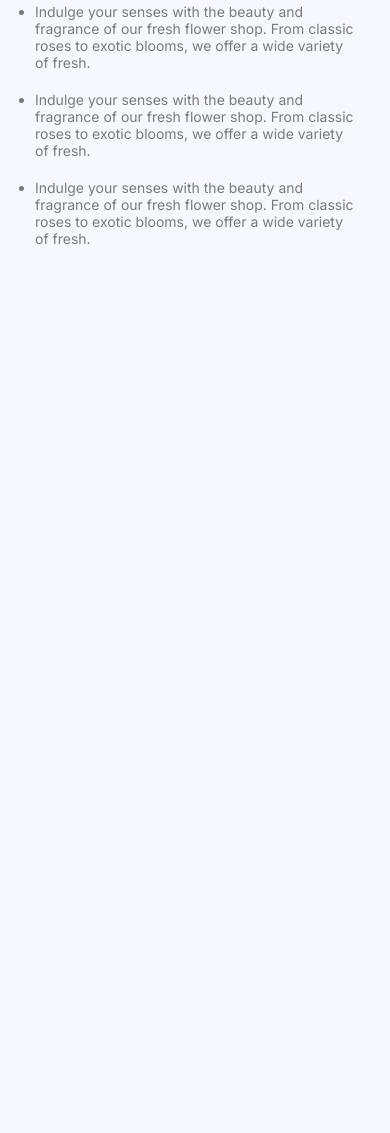
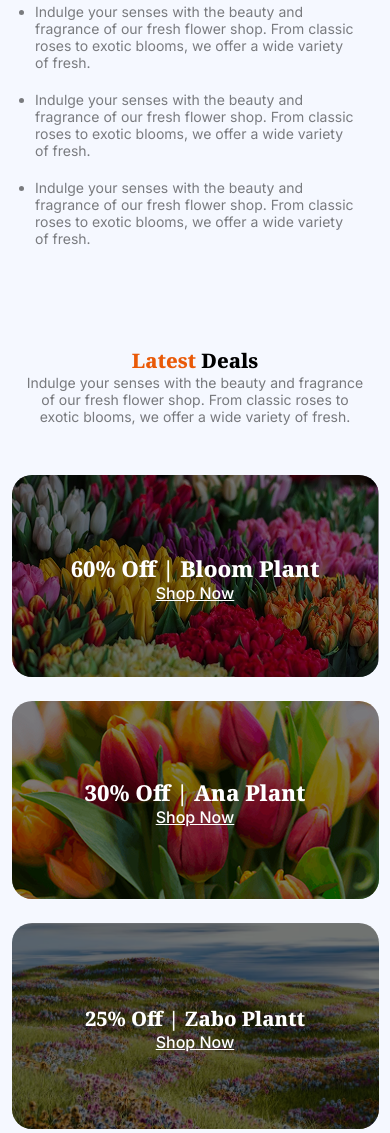
Before and after one commit to Md-Sakib-Rahman/Flower-shop-PH, a plain HTML site: page index.html in a window 390 px wide. Shown: the part 2746-3879 px from the top of the page. Before the commit the page ends 2993 px from the top, so only its background shows below. Drawn offline with Linux system fonts and the light colour scheme.

Commit message:
added latest deals section with responsiveness

```diff
--- a/index.html
+++ b/index.html
@@ -121,5 +121,44 @@
             </ul>
         </div>
      </section>
+
+     <!-- Latest deals section -->
+
+     <section class="latest-deal-section">
+
+        <div class="latest-deal-header">
+            <h2 class="noto-serif-bold"><span class="orange">Latest</span> Deals</h2>
+            <p class="inter-regular">Indulge your senses with the beauty and fragrance of our fresh flower shop. From <br class="break"> classic roses to exotic blooms, we offer a wide variety of fresh.</p>
+        </div>
+        <div class="latest-img-div">
+            <div>
+                <div><img src="./assets/deal-bloom.png" alt="">
+                    <div class="overlay"></div>
+                    <div class="img-details">
+                        <h2 class="noto-serif-bold">60% Off | Bloom Plant</h2>
+                        <a href="" class="inter-semiBold">Shop Now</a>
+                    </div>
+                </div>
+                <div><img src="./assets/deal-ana.png" alt="">
+                    <div class="overlay"></div>
+                    <div class="img-details">
+                        <h2 class="noto-serif-bold">30% Off | Ana  Plant</h2>
+                        <a href="" class="inter-semiBold">Shop Now</a>
+                    </div>
+                </div>
+            </div>
+            <div class="second-img-container">
+                <div><img src="./assets/deal-zabo.png" alt="">
+                    <div class="overlay2"></div>
+                    <div class="img-details">
+                        <h2 class="noto-serif-bold">25% Off | Zabo Plantt</h2>
+                        <a href="" class="inter-semiBold">Shop Now</a>
+                    </div>
+                </div>
+
+
+            </div>
+        </div>
+     </section>
 </body>
 </html>
--- a/style.css
+++ b/style.css
@@ -1,7 +1,8 @@
-*{
+* {
     margin: 0px;
     padding: 0px;
 }
+
 /* fonts css */
 
 
@@ -13,57 +14,66 @@
     font-variation-settings:
         "wdth" 100;
 }
+
 .inter-regular {
     font-family: "Inter", sans-serif;
     font-optical-sizing: auto;
     font-weight: normal;
     font-style: normal;
 }
+
 .inter-bold {
     font-family: "Inter", sans-serif;
     font-optical-sizing: auto;
     font-weight: 800;
     font-style: normal;
 }
+
 .inter-semiBold {
     font-family: "Inter", sans-serif;
     font-optical-sizing: auto;
     font-weight: 500;
     font-style: normal;
 }
+
 .inter-medium {
     font-family: "Inter", sans-serif;
     font-optical-sizing: auto;
-  font-weight:  500;
+    font-weight: 500;
     font-style: normal;
 }
 
 /* nav CSS */
-body{
+body {
     background-color: #F5F8FF;
 }
-.cart-icon{
+
+.cart-icon {
     border: 1px black solid;
     color: white;
 }
-nav{
+
+nav {
     width: 1140px;
     margin: 20px auto;
     align-items: center;
     display: flex;
     justify-content: space-between;
 }
-.navLinks{
+
+.navLinks {
     display: flex;
     justify-content: center;
     align-items: center;
     gap: 48px;
 
 }
-.navLinks a{
+
+.navLinks a {
     text-decoration: none;
     color: #8987A1;
 }
+
 #active {
     color: black;
     display: flex;
@@ -71,28 +81,34 @@ nav{
     align-items: center;
     gap: 5px;
 }
-.mobile-navbar{
+
+.mobile-navbar {
     display: none;
 }
 
 @media screen and (max-width: 480px) {
-  nav{
+    nav {
         width: 360px;
     }
-  nav img{
+
+    nav img {
         width: 60px;
     }
-  .dextop-navbar{
+
+    .dextop-navbar {
         display: none;
     }
-  .mobile-navbar{
-    display: inline-block ;
+
+    .mobile-navbar {
+        display: inline-block;
     }
-  #active img{
+
+    #active img {
         width: 24px;
         height: 24px;
     }
-  #active{
+
+    #active {
         font-size: 16px;
     }
 }
@@ -100,7 +116,7 @@ nav{
 
 /* Hero Section CSS */
 
-.hero-section{
+.hero-section {
     display: flex;
     justify-content: space-around;
     align-items: center;
@@ -108,35 +124,41 @@ nav{
     width: 1140px;
     margin: auto;
     margin-bottom: 120px;
-    padding-top: 180px ;
+    padding-top: 180px;
 }
-.orange{
+
+.orange {
     color: #E95A08;
 }
-.hero-section > div >h1{
+
+.hero-section>div>h1 {
     font-size: 62px;
 }
-.hero-section > div >p{
+
+.hero-section>div>p {
     font-size: 22px;
     color: rgba(0, 0, 0, 0.486);
 }
 
 @media screen and (max-width: 480px) {
-  .hero-section{
-    flex-direction: column-reverse ;
+    .hero-section {
+        flex-direction: column-reverse;
         width: 100%;
         gap: 28px;
         padding-top: 30px;
         margin-bottom: 60px;
     }
-  .hero-section > div >h1{
+
+    .hero-section>div>h1 {
         font-size: 24px;
         margin-bottom: 13px;
     }
-.hero-section > div >p{
+
+    .hero-section>div>p {
         font-size: 14px;
     }
-.hero-section img{
+
+    .hero-section img {
         width: 100%;
     }
 }
@@ -144,18 +166,21 @@ nav{
 /* shop css */
 
 
-.shop-header{
+.shop-header {
     text-align: center;
     margin-bottom: 50px;
 }
-.shop-header > h2{
+
+.shop-header>h2 {
     font-size: 50px;
 }
-.shop-header > p{
+
+.shop-header>p {
     font-size: 22px;
     color: rgba(0, 0, 0, 0.514);
 }
-.card-div{
+
+.card-div {
     width: 1140px;
     margin: auto;
     display: flex;
@@ -163,16 +188,19 @@ nav{
     gap: 20px;
 
 }
-.card{
+
+.card {
     width: 270px;
     height: 500px;
     text-align: center;
     font-size: 22px;
 }
+
 .card img {
     margin-bottom: 30px;
 }
-.card-div button{
+
+.card-div button {
     width: 100%;
     padding: 10px 50px;
     color: white;
@@ -183,31 +211,34 @@ nav{
 }
 
 @media screen and (max-width: 480px) {
-    .card-div{
+    .card-div {
         max-width: 380px;
         margin: auto;
 
         justify-content: center;
     }
-    .card{
+
+    .card {
         width: 170px;
         height: 340px;
         margin-bottom: 25px;
         font-size: 16px;
     }
 
-    .card img{
+    .card img {
         width: 170px;
     }
-    .card-div button{
+
+    .card-div button {
         padding: 10px 25px;
 
     }
 
-    .shop-header > h2{
+    .shop-header>h2 {
         font-size: 24px;
     }
-    .shop-header > p{
+
+    .shop-header>p {
         font-size: 14px;
     }
 }
@@ -215,7 +246,7 @@ nav{
 /* plant Sectoion css */
 
 
-.plant-section{
+.plant-section {
     width: 1140px;
     margin: auto;
     margin-top: 210px;
@@ -224,13 +255,16 @@ nav{
     align-items: center;
 
 }
-.plant-img{
+
+.plant-img {
     position: relative;
 }
-.plant-img .flower-store{
+
+.plant-img .flower-store {
     width: 540px;
 }
-.plant-text{
+
+.plant-text {
     width: 540px;
     height: 520px;
     display: flex;
@@ -239,69 +273,224 @@ nav{
     align-items: left;
     gap: 20px;
 }
-.plant-text h2{
+
+.plant-text h2 {
     font-size: 50px;
 }
-.plant-text ul{
-    font-size: 22px ;
+
+.plant-text ul {
+    font-size: 22px;
     color: rgba(0, 0, 0, 0.507);
 }
-.plant-text ul{
+
+.plant-text ul {
     display: flex;
     flex-direction: column;
     justify-content: center;
     align-items: left;
     gap: 20px;
 }
-.trusted-badge{
+
+.trusted-badge {
     width: 280px;
     position: absolute;
     top: -20%;
     right: -20%;
     animation: rotation 5s linear infinite;
 }
+
 @keyframes rotation {
-  0%   { transform: rotate(0deg); }
-  50%  { transform: rotate(180deg); }
-  100% { transform: rotate(360deg); }
+    0% {
+        transform: rotate(0deg);
+    }
+
+    50% {
+        transform: rotate(180deg);
+    }
+
+    100% {
+        transform: rotate(360deg);
+    }
 }
 
 @media screen and (max-width: 480px) {
-   .plant-section{
+    .plant-section {
         width: 100%;
         margin-top: 30px;
         flex-direction: column;
         justify-content: center;
         align-items: left;
     }
-   .break{
+
+    .break {
         display: none;
     }
-   .plant-img .flower-store{
+
+    .plant-img .flower-store {
         width: 360px;
     }
-    .plant-text{
+
+    .plant-text {
         width: 360px;
         height: auto;
 
     }
-    .plant-text h2{
+
+    .plant-text h2 {
         font-size: 24px;
 
-    }.plant-text ul{
-    font-size: 14px ;
+    }
+
+    .plant-text ul {
+        font-size: 14px;
         width: 320px;
         margin: auto;
     }
-    .plant-text ul{
+
+    .plant-text ul {
         display: flex;
         flex-direction: column;
         justify-content: baseline;
         align-items: left;
         gap: 20px;
     }
-    .trusted-badge{
+
+    .trusted-badge {
         display: none;
     }
 
 }
+
+
+/* latest deal css */
+
+
+.latest-deal-header {
+    text-align: center;
+    margin: 130px 0px;
+}
+
+.latest-deal-header h2 {
+    font-size: 50px;
+}
+
+.latest-deal-header p {
+    font-size: 22px;
+    color: rgba(0, 0, 0, 0.514);
+
+}
+
+.latest-img-div {
+    width: 1140px;
+    margin:  auto;
+    display: flex;
+    justify-content: center;
+    align-items: center;
+    gap: 20px;
+}
+
+.latest-img-div>div {
+    display: flex;
+    flex-direction: column;
+    justify-content: space-evenly;
+    align-items: left;
+    gap: 20px;
+}
+
+.latest-img-div img {
+    border: none;
+    border-radius: 20px;
+}
+
+.latest-img-div>div>div {
+    position: relative;
+}
+
+.second-img-container {
+    position: relative;
+}
+
+.overlay {
+    width: 100%;
+    height: 98%;
+    background-color: rgba(0, 0, 0, 0.514);
+    position: absolute;
+    top: 0;
+    left: 0;
+
+    border-radius: 20px;
+}
+
+.overlay2 {
+    width: 100%;
+    height: 99%;
+    background-color: rgba(0, 0, 0, 0.514);
+    position: absolute;
+    top: 0%;
+    left: 0;
+    border-radius: 20px;
+}
+
+.img-details {
+    position: absolute;
+    top: 0;
+    left: 0;
+    width: 100%;
+    height: 100%;
+    display: flex;
+    flex-direction: column;
+    justify-content: center;
+    align-items: center;
+    text-align: center;
+    color: white;
+
+}
+
+.img-details h2 {
+    font-size: 22px;
+}
+.img-details a {
+    color: white;
+    font-size: 16px;
+}
+.second-img-container .img-details h2 {
+    font-size: 40px;
+}
+.second-img-container .img-details a {
+    font-size: 28px;
+}
+
+@media screen and (max-width: 480px){
+    .latest-img-div{
+        flex-direction: column;
+        width: 100%;
+    }
+    .second-img-container img{
+        width: 100%;
+
+    }
+    .second-img-container > div{
+        width: 367px;
+    }
+    .overlay2 {
+    height: 98%;
+    }
+    .second-img-container .img-details h2 {
+    font-size: 20px;
+    }
+    .second-img-container .img-details a {
+        font-size: 16px;
+    }
+    .latest-deal-header h2 {
+    font-size: 20px;
+    }
+
+    .latest-deal-header p {
+        font-size: 14px;
+        padding: 0px 20px;
+    }
+    .latest-deal-header {
+
+    margin: 100px 0px 50px 0px;
+    }
+}
```
Lines whose indentation alone changed are shown as unchanged.
